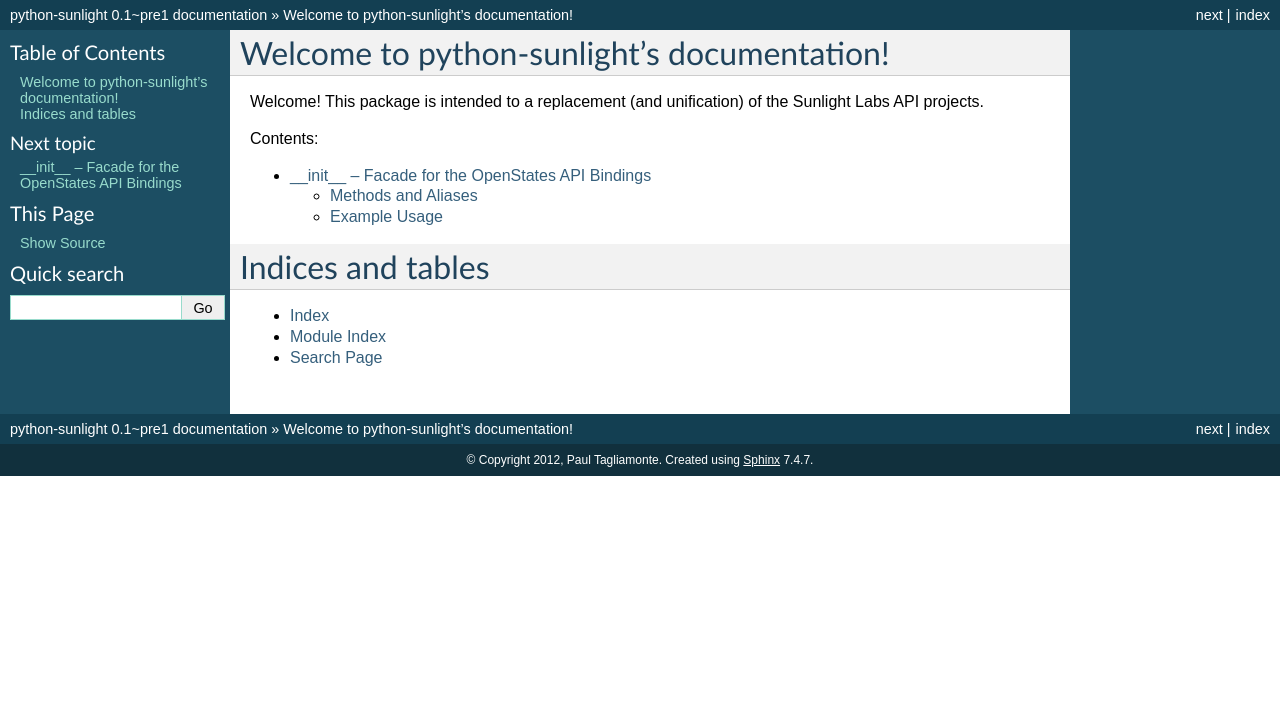
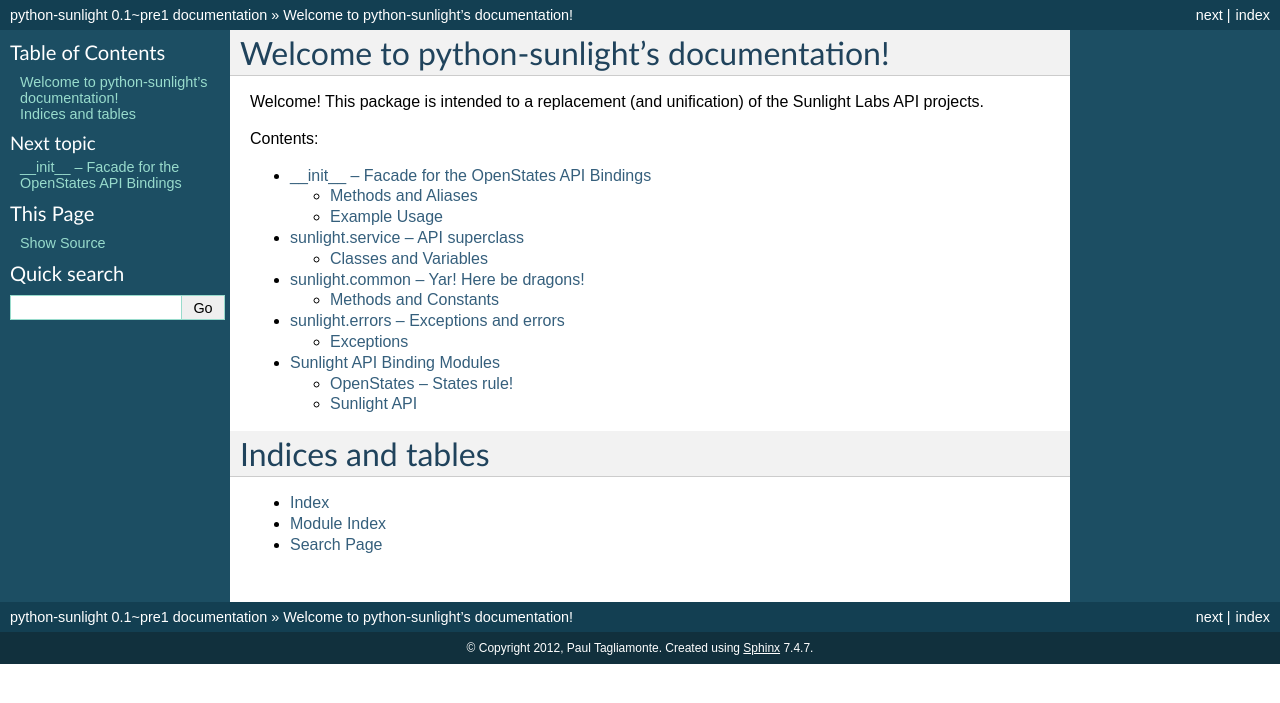
Before and after one commit to sunlightlabs/python-sunlight, a Sphinx documentation site: the page built from docs/source/index.rst, in a window 1280 px wide. Shown: the top 703 px of the page. Built offline with Sphinx 7.4.7, drawn with Linux system fonts in a browser that asks for light colours; formulas are drawn with MathJax 3; the version number is read from the project's files by our own code.

Commit message:
Thanks, Thom! :)

```diff
--- a/docs/source/index.rst
+++ b/docs/source/index.rst
@@ -9,7 +9,11 @@
 .. toctree::
    :maxdepth: 2
 
-   sunlight
+   sunlight.rst
+   sunlight/service.rst
+   sunlight/common.rst
+   sunlight/errors.rst
+   sunlight/services/index.rst
 
 Indices and tables
 ==================
--- /dev/null
+++ b/docs/source/sunlight/services/index.rst
@@ -0,0 +1,8 @@
+Sunlight API Binding Modules
+============================
+
+.. toctree::
+   :maxdepth: 2
+
+   openstates.rst
+   capitolwords.rst
```
